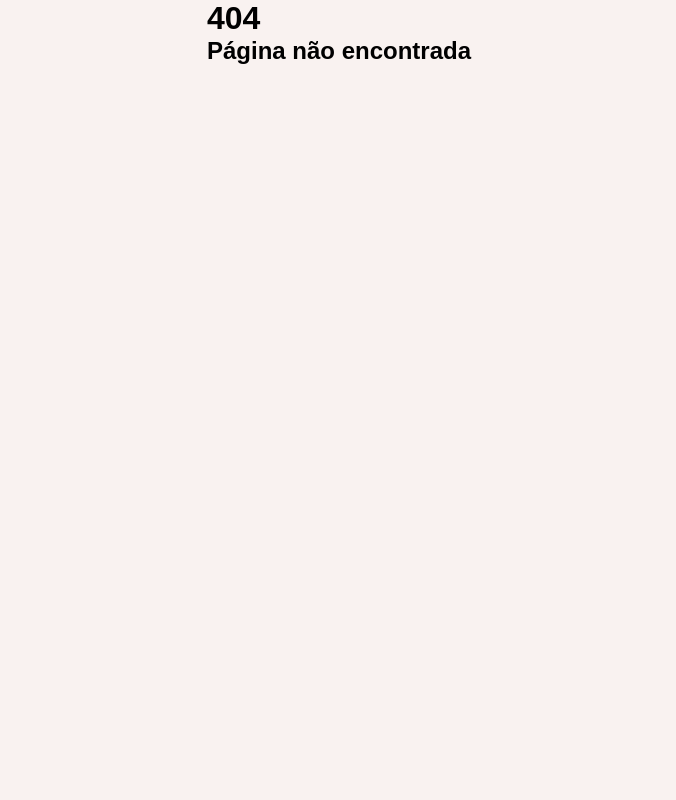
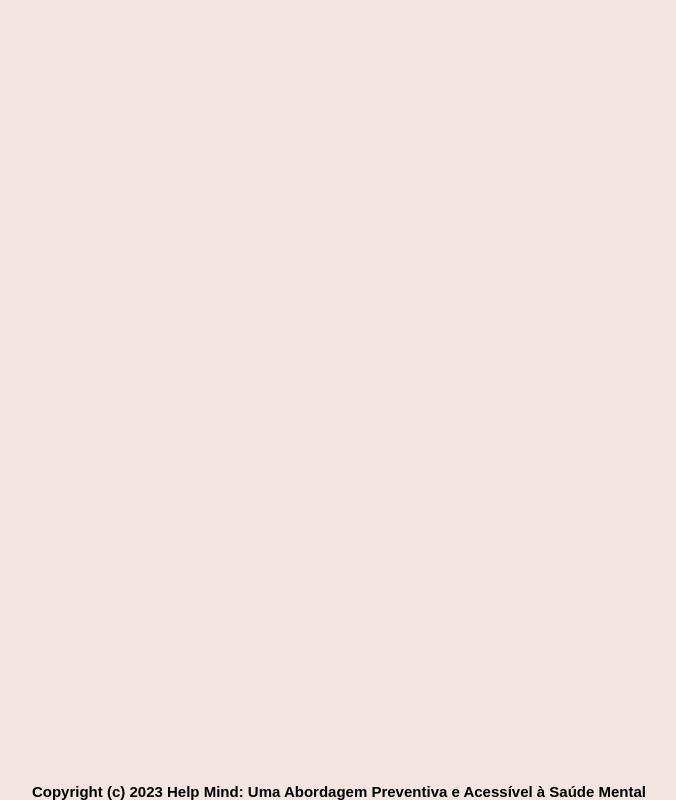
Before and after one commit to anaccdg/HelpMindFront, a React (Create React App) app: page /Questionario in a window 1280 px wide. Before the commit this address had no page. Shown: the whole page, without its empty margins (301-977 px from the left). Built offline with nearby package versions, Linux system fonts and the light colour scheme.

Commit message:
Questionario
Creation of a Questionario route

```diff
--- /dev/null
+++ b/src/pages/Questionario/questionario.css
@@ -0,0 +1,150 @@
+/* html, body {
+  height: 100%;
+  margin: 0;
+  padding: 0;
+  font-size: 16px;
+  background-color: #F9F2F0;
+}
+
+.container {
+  min-height: 100vh;
+  width: 100%;
+}
+
+.header {
+  width: 100vw;
+  background-color: #5BC0BE;
+  color: white;
+  padding: 30px;
+  display: flex;
+  align-items: center;
+  justify-content: space-between;
+}
+
+.content {
+  display: flex;
+  flex-direction: row;
+  align-items: center;
+  width: 100%;
+}
+
+.logo-container {
+  display: flex;
+  align-items: center;
+  justify-content: flex-end;
+  margin-left: auto;
+  margin-right: 2rem;
+}
+
+.logo {
+  width: 80px;
+}
+
+.text-container {
+  margin-right: auto;
+  margin-left: 2rem;
+}
+
+.title {
+  font-size: 1.25rem;
+  margin-bottom: 0.9375rem;
+}
+
+.subtitle {
+  font-size: 0.9375rem;
+  color: black;
+}
+
+.form-container {
+  padding: 30px 50px;
+  margin: 0 auto;
+  background-color: #FFFFFF;
+  width: 60%;
+  max-width: 600px;
+  border-radius: 15px;
+}
+
+.form-title {
+  font-size: 1.5rem;
+  color: black;
+  margin-bottom: 20px;
+}
+
+.form-line {
+  height: 1px;
+  background-color: #CCCCCC;
+  margin-bottom: 20px;
+}
+
+.form-inputs {
+  display: grid;
+  grid-gap: 20px;
+}
+
+.avatar-container {
+  display: flex;
+  justify-content: center;
+  align-items: center;
+  margin-bottom: 20px;
+}
+
+.avatar-toggle-group {
+  display: grid;
+  grid-template-columns: repeat(3, 1fr);
+  gap: 10px;
+  width: 100%;
+}
+
+.avatar-image {
+  width: 100%;
+  height: 100%;
+  object-fit: cover;
+}
+
+.avatar-wrapper {
+  padding: 13px;
+  background-color: #FFFFFF;
+  border-radius: 10px;
+  margin-bottom: 20px;
+  border: 1px solid #CCCCCC;
+}
+
+.avatar-wrapper:hover {
+  border-color: #5BC0BE;
+}
+
+.avatar-title {
+  font-family: 'Roboto', sans-serif;
+  font-size: 1rem;
+  color: rgba(0, 0, 0, 0.54);
+  margin-bottom: 5px;
+}
+
+.avatar-toggle-group {
+  display: grid;
+  grid-template-columns: repeat(3, 1fr);
+  gap: 10px;
+}
+
+.avatar-image {
+  width: 100%;
+  height: 100%;
+  object-fit: cover;
+  border-radius: 5px;
+}
+
+.button-container {
+  display: flex;
+  justify-content: flex-end;
+  margin-top: 20px;
+}
+
+.button-navegation {
+  font-size: 1.1rem;
+  background-color: #63ACBB;
+  text-decoration: none;
+  color: #fff;
+  border-radius: 8px;
+  display: inline-block;
+  padding: 10px 20px;
+} */
--- /dev/null
+++ b/src/pages/Questionario/questionario.js
@@ -0,0 +1,14 @@
+import { useEffect, useState } from 'react'
+import { Link } from 'react-router-dom'
+import './questionario.css'
+import Descricao from "../../images/descricao.png"
+
+function Questionario(){
+        return(
+            <div className='container'>
+                <h3 className='copyright'>Copyright (c) 2023 Help Mind: Uma Abordagem Preventiva e Acessível à Saúde Mental</h3>
+            </div>
+    )
+}
+
+export default Questionario;
--- a/src/routes.js
+++ b/src/routes.js
@@ -3,6 +3,7 @@ import Conversation from './pages/Conversation'
 import Home from './pages/Home'
 import Form from './pages/Form/form'
 import Erro from './pages/Erro'
+import Questionario from './pages/Questionario/questionario'
 import Header from './components/Header'
 
 function RoutesApp(){
@@ -13,6 +14,7 @@ function RoutesApp(){
                 <Route path='/form' element={ <Form/>}/>
                 <Route path='/Chat' element={ <Conversation/>}/>
                 <Route path='*' element={ <Erro/>}/>
+                <Route path='/Questionario' element={ <Questionario/>}/>
             </Routes>
         </BrowserRouter>
     )
```
